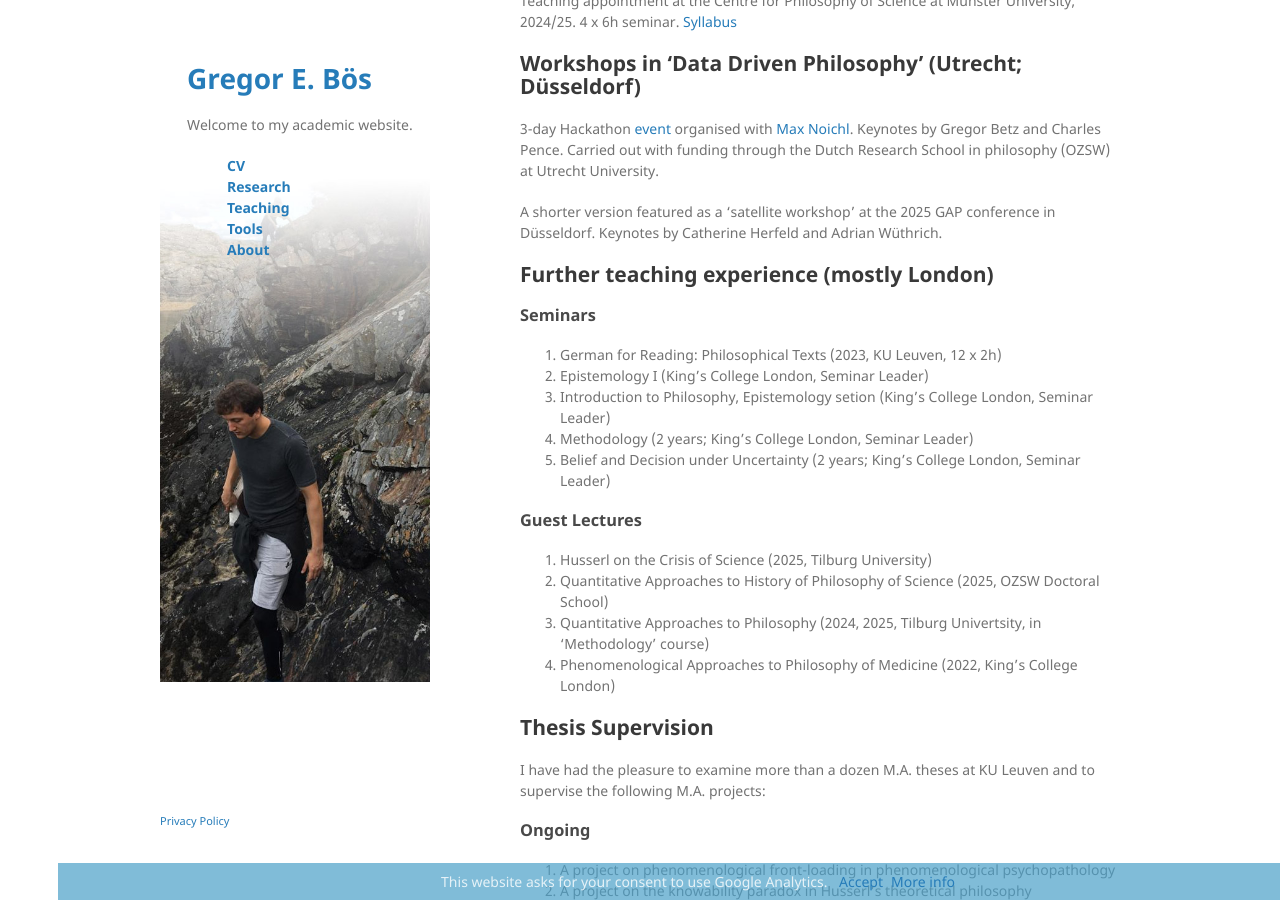
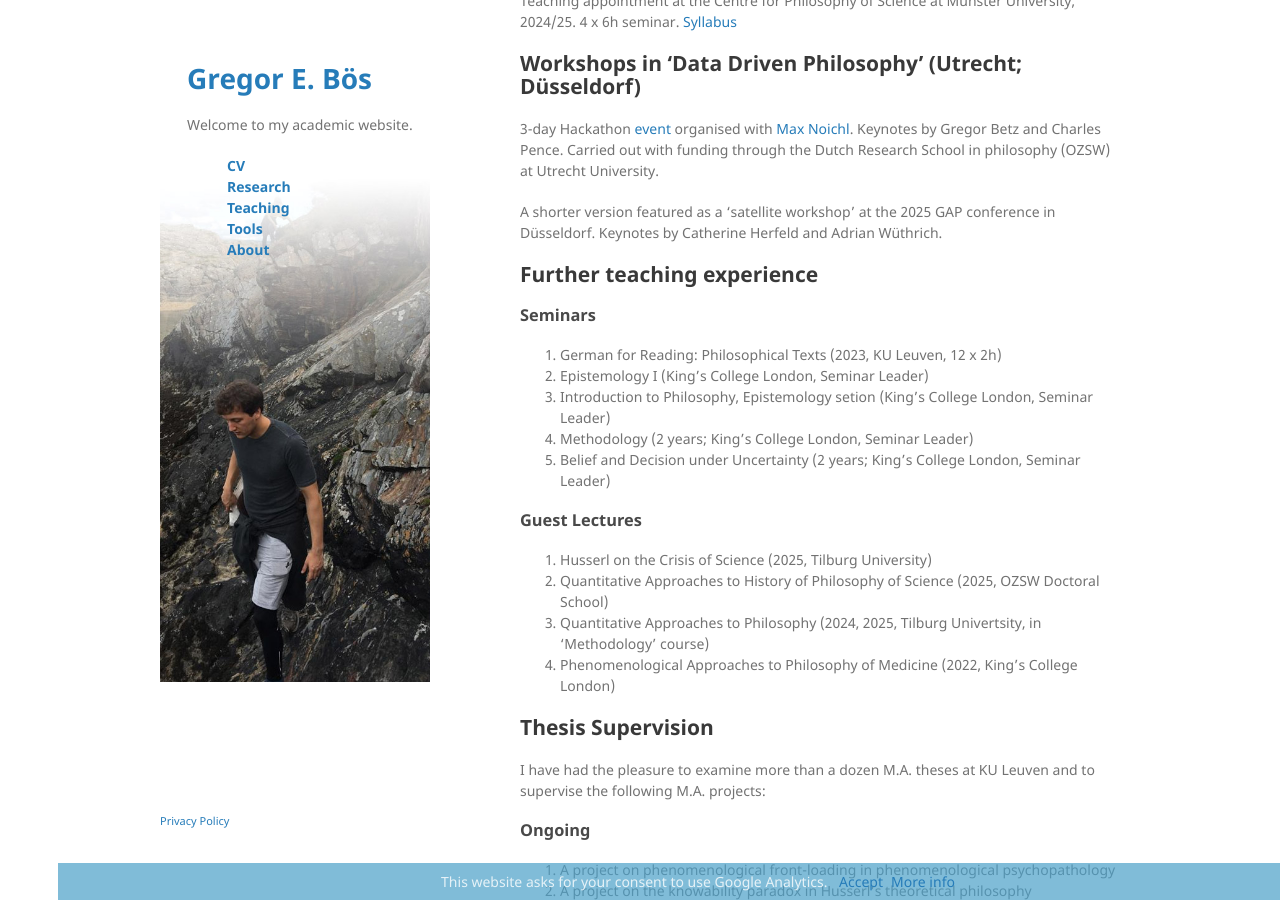
Before and after one commit to gboes/gboes.github.io, a Jekyll site: the page built from teaching.md, in a window 1280 px wide and 900 px high, scrolled down 516 px. Built offline with Jekyll 4.4.1, drawn with Linux system fonts in a browser that asks for light colours; Markdown is read by kramdown in place of the engine named in the settings.

Commit message:
small fix London

```diff
--- a/teaching.md
+++ b/teaching.md
@@ -34,7 +34,7 @@ Teaching appointment at the Centre for Philosophy of Science at Münster Univers
 
 A shorter version featured as a 'satellite workshop' at the 2025 GAP conference in Düsseldorf. Keynotes by Catherine Herfeld and Adrian Wüthrich.
 
-## Further teaching experience (mostly London)
+## Further teaching experience
 ### Seminars
 1. German for Reading: Philosophical Texts (2023, KU Leuven, 12 x 2h)
 2. Epistemology I (King's College London, Seminar Leader)
```
